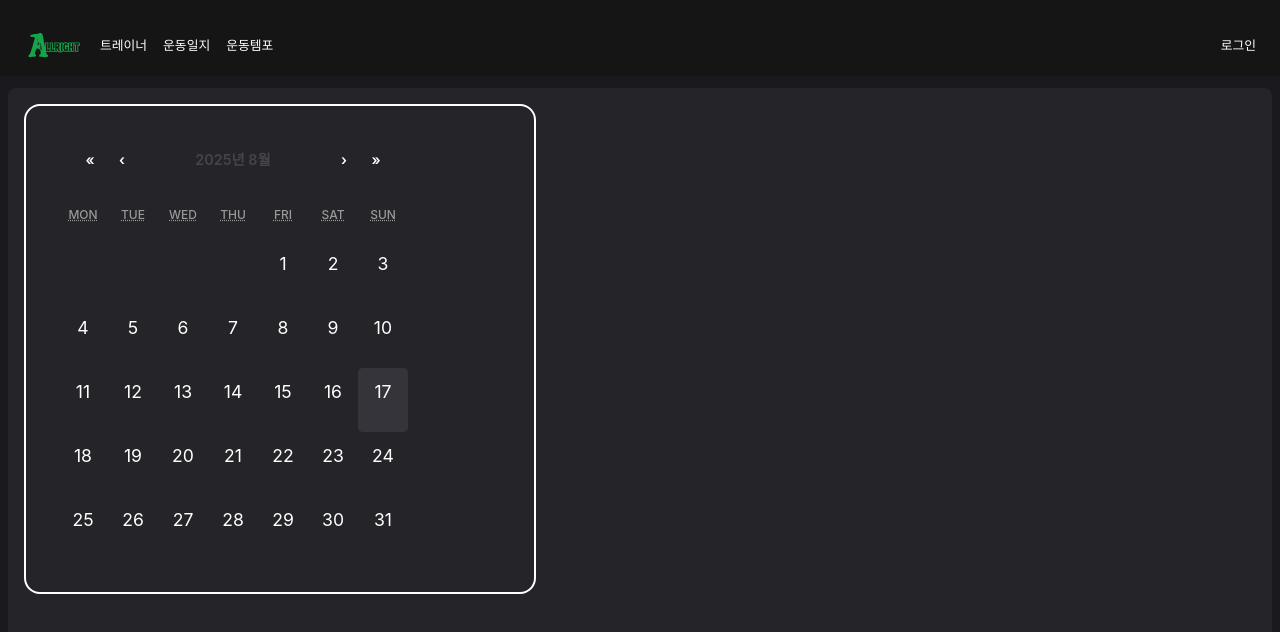
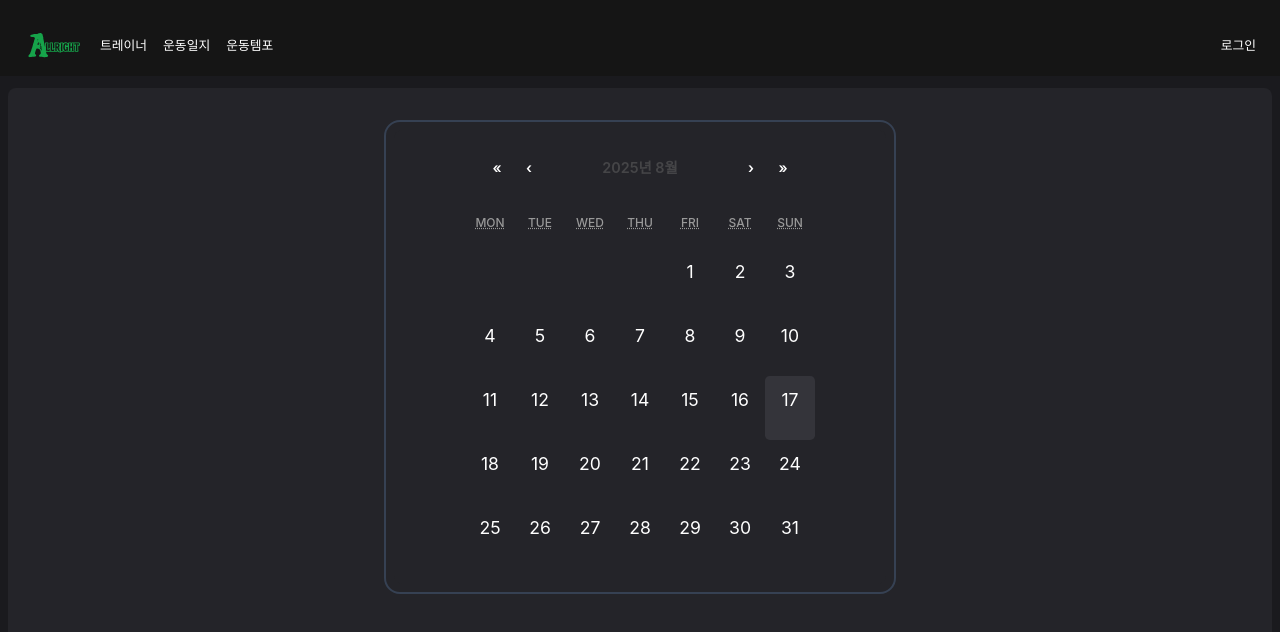
Before and after one commit to whdjh/YepBuddy, a Next.js app in the folder allright_web/: page /diary in a window 1280 px wide. Shown: the top 632 px of the page. Built offline with nearby package versions, Linux system fonts and the light colour scheme; a web font is replaced by a local one.

Commit message:
feat: 캘린더 정렬

```diff
--- a/allright_web/src/app/diary/page.tsx
+++ b/allright_web/src/app/diary/page.tsx
@@ -9,8 +9,10 @@ export default function Diary() {
   };
 
   return (
-    <div className="border-2 border-white rounded-[1rem] text-white p-2 max-w-lg w-full">
-      <DiaryCalendar onDateChange={handleDateChange} />
+    <div className="flex justify-center items-center p-4">
+      <div className="border-2 border-gray-700 rounded-[1rem] text-white max-w-lg w-full p-2">
+        <DiaryCalendar onDateChange={handleDateChange} />
+      </div>
     </div>
   );
 }
--- a/allright_web/src/components/product/diary/Calendar.tsx
+++ b/allright_web/src/components/product/diary/Calendar.tsx
@@ -75,7 +75,7 @@ export default function DiaryCalendar({ onDateChange, initialDate = new Date() }
   };
 
   return (
-    <div className="bg-[#242429] rounded-lg p-6 w-full">
+    <div className="bg-[#242429] rounded-lg p-4 w-full flex flex-col items-center">
       <Calendar
         onChange={handleDateChange}
         value={value}
```
